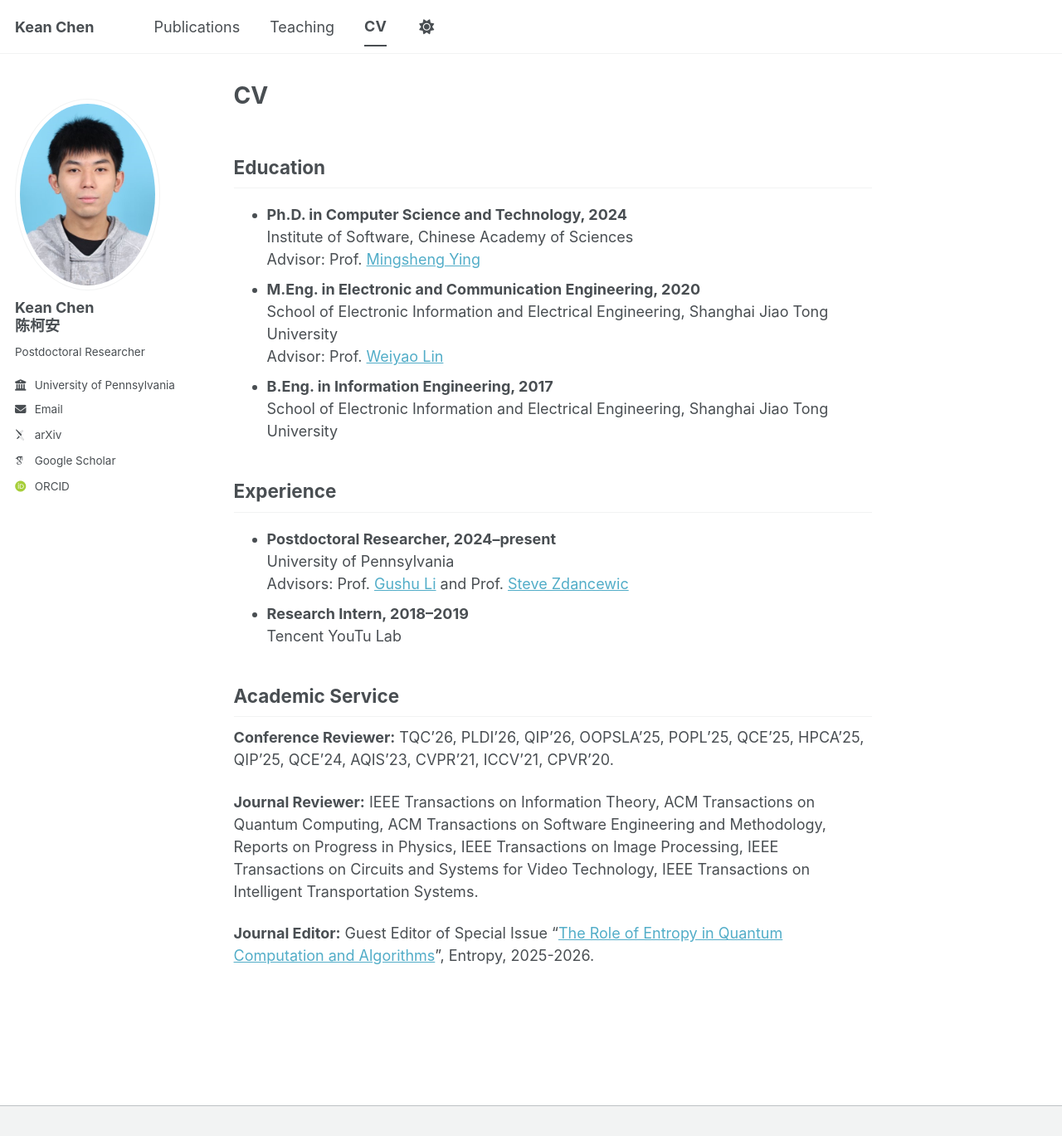
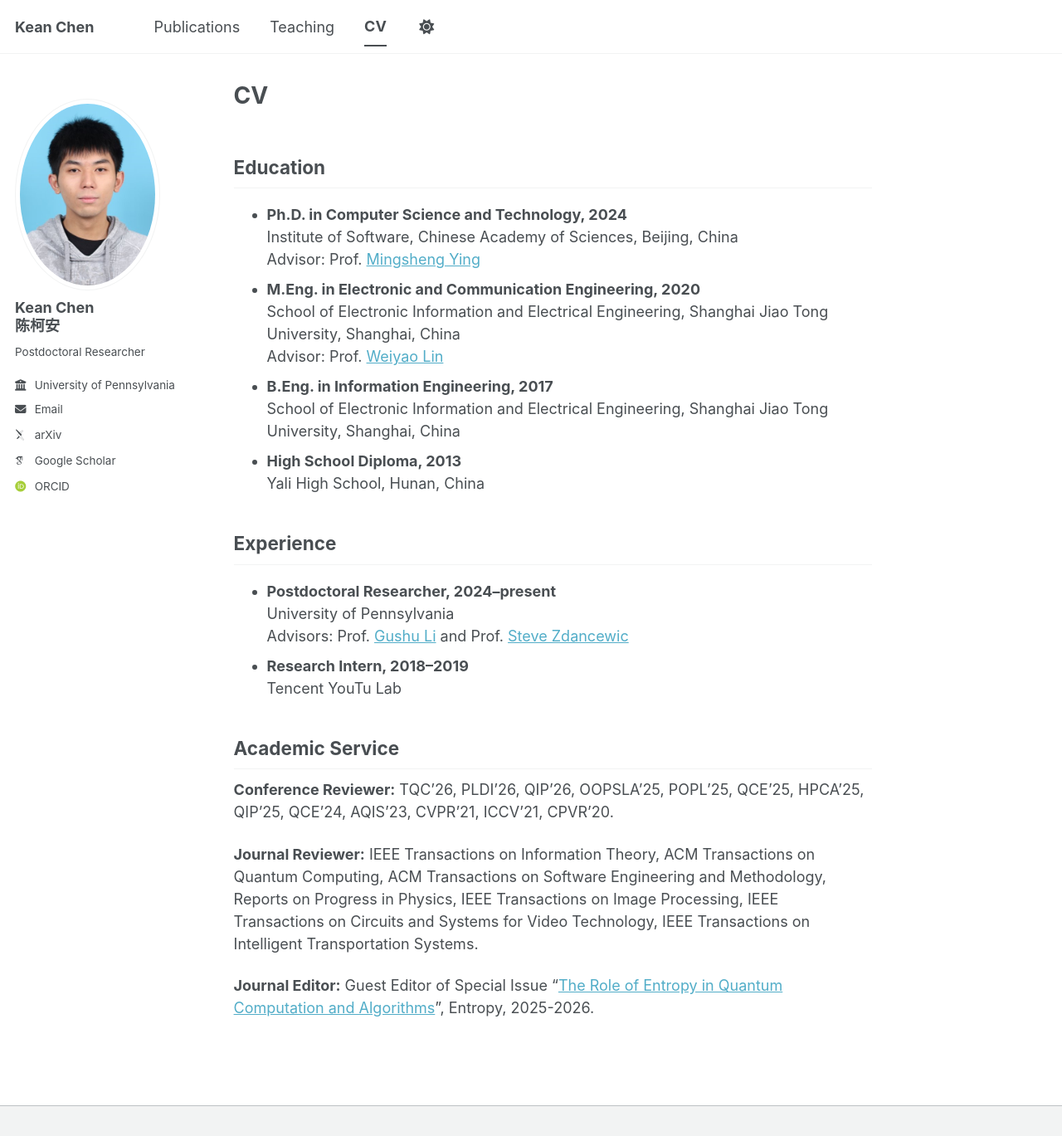
Before and after one commit to cccorn/cccorn.github.io, a Jekyll site: the page built from _pages/cv.md, in a window 1280 px wide and 1369 px high. Shown: the whole window at 83% size. Built offline with Jekyll 4.4.1, drawn with Linux system fonts in a browser that asks for light colours; some web fonts are replaced; a script bundle is joined from its source files by our own code; library files that are not in the unit come from our copies.

Commit message:
Update cv.md

```diff
--- a/_pages/cv.md
+++ b/_pages/cv.md
@@ -7,13 +7,16 @@ author_profile: true
 
 ## Education
 - **Ph.D. in Computer Science and Technology, 2024**
-  Institute of Software, Chinese Academy of Sciences
+  Institute of Software, Chinese Academy of Sciences, Beijing, China
   Advisor: Prof. [Mingsheng Ying](https://profiles.uts.edu.au/Mingsheng.Ying)
 - **M.Eng. in Electronic and Communication Engineering, 2020**
-  School of Electronic Information and Electrical Engineering, Shanghai Jiao Tong University
+  School of Electronic Information and Electrical Engineering, Shanghai Jiao Tong University, Shanghai, China
   Advisor: Prof. [Weiyao Lin](https://weiyaolin.github.io)
 - **B.Eng. in Information Engineering, 2017**
-  School of Electronic Information and Electrical Engineering, Shanghai Jiao Tong University
+  School of Electronic Information and Electrical Engineering, Shanghai Jiao Tong University, Shanghai, China
+- **High School Diploma, 2013**
+  Yali High School, Hunan, China
+
 
 ## Experience
 - **Postdoctoral Researcher, 2024–present**
```
